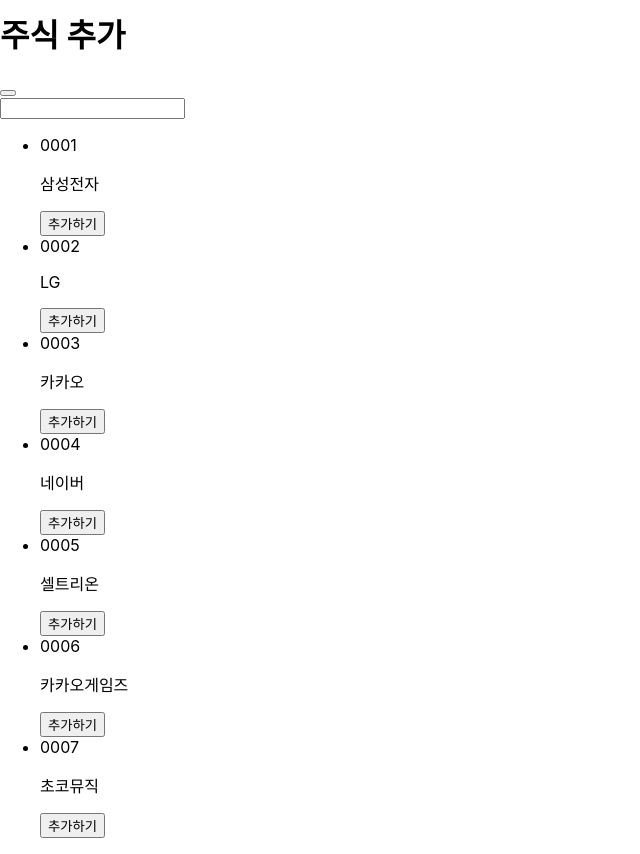
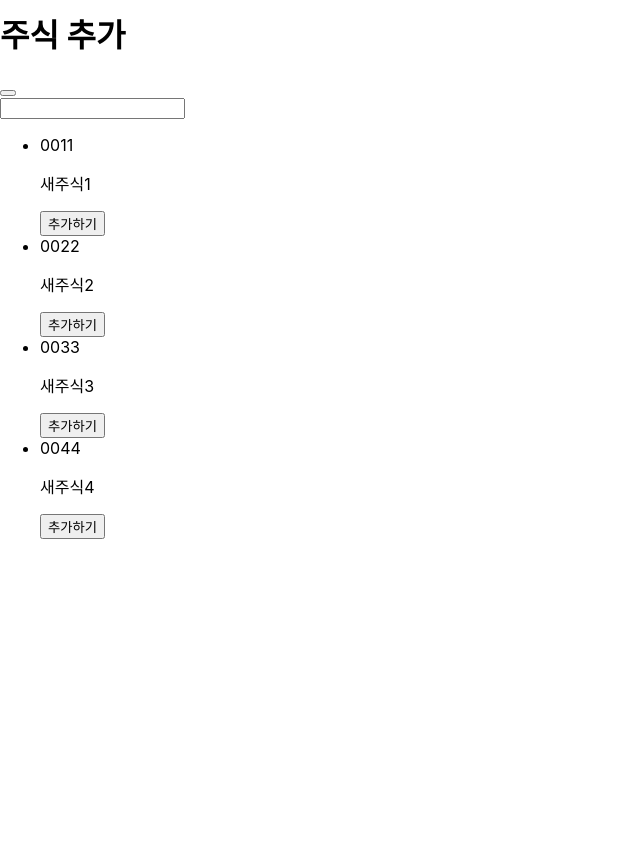
Before and after one commit to seungminRyu/stock-eye, a React (Create React App) app: page / in a window 1280 px wide. Shown: the part 900-1754 px from the top of the page, without its empty margins (0-640 px from the left). After the commit the page ends 1455 px from the top, so only its background shows below. Built offline with nearby package versions, Linux system fonts and the light colour scheme; the HTML template or start-up script is replaced by a standard one.

Commit message:
Edit: initList 수정

```diff
--- a/src/component/Search.js
+++ b/src/component/Search.js
@@ -1,35 +1,32 @@
 import React, { useState } from 'react';
+import { useStockDispatch } from '../context/StockContext';
 import SearchResultItem from './SearchResultItem';
 
 function Search() {
     const initList = [
         {
-            name: "삼성전자",
-            code: "0001"
+            id: 1,
+            name: "새주식1",
+            code: "0011",
+            processed: true,
         },
         {
-            name: "LG",
-            code: "0002"
+            id: 2,
+            name: "새주식2",
+            code: "0022",
+            processed: true,
         },
         {
-            name: "카카오",
-            code: "0003"
+            id: 3,
+            name: "새주식3",
+            code: "0033",
+            processed: true,
         },
         {
-            name: "네이버",
-            code: "0004"
-        },
-        {
-            name: "셀트리온",
-            code: "0005"
-        },
-        {
-            name: "카카오게임즈",
-            code: "0006"
-        },
-        {
-            name: "초코뮤직",
-            code: "0007"
+            id: 4,
+            name: "새주식4",
+            code: "0044",
+            processed: true,
         },
     ]
     const [searchResultList, setSearchResultList] = useState(initList);
```
